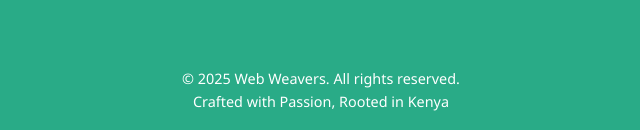
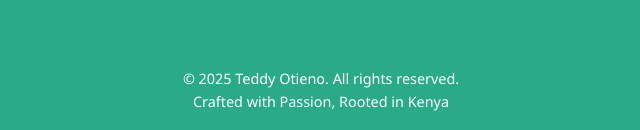
Before and after one commit to TeD-CHub/postharvest-platform, a plain HTML site: page index.html in a window 1280 px wide. Shown: the part 1486-1616 px from the top of the page, 319-959 px from the left. Drawn offline with Linux system fonts and the light colour scheme.

Commit message:
Update: describe what changed

```diff
--- a/index.html
+++ b/index.html
@@ -81,7 +81,7 @@
   </section>
 
   <footer>
-    <p>&copy; 2025 Web Weavers. All rights reserved.</p>
+    <p>&copy; 2025 Teddy Otieno. All rights reserved.</p>
     <p>Crafted with Passion, Rooted in Kenya</p>
   </footer>
 
```
